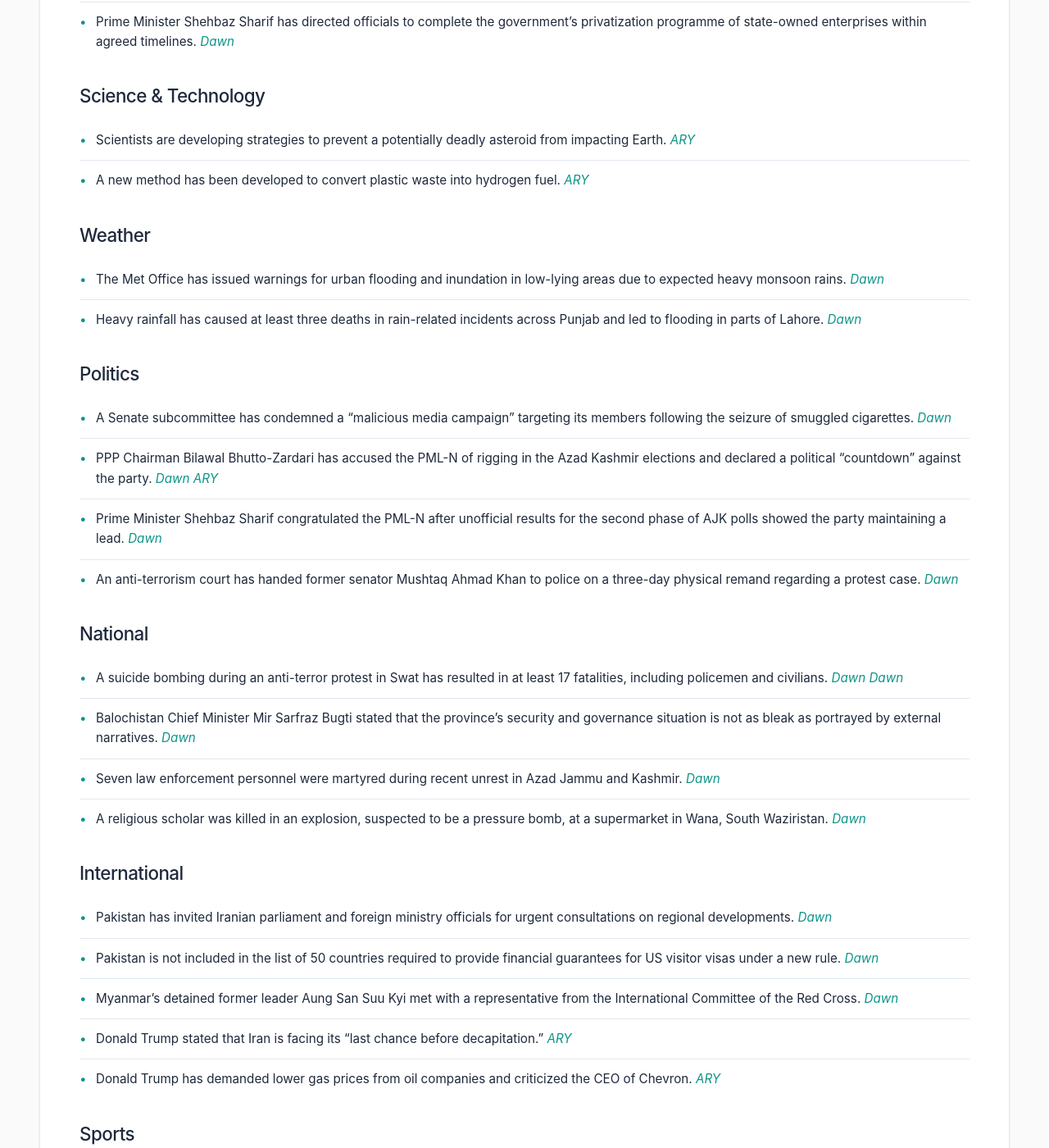
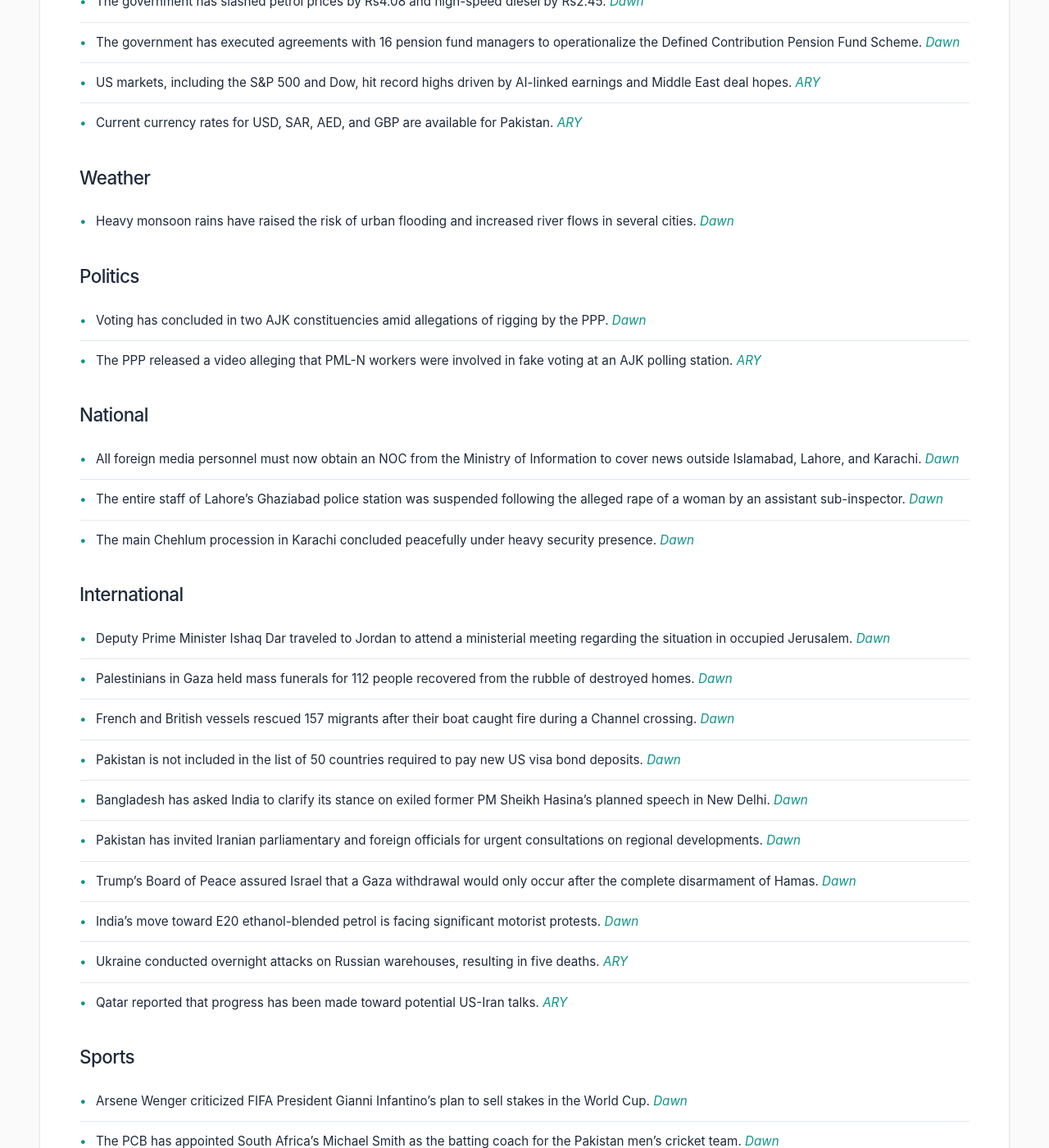
Before and after one commit to zsubzwary/news, a Jekyll site: the page built from en/index.md, in a window 1280 px wide and 1400 px high, scrolled down 625 px. Shown: the whole window at 82% size. Built offline with Jekyll 4.4.1, drawn with Linux system fonts in a browser that asks for light colours; some web fonts are replaced; comment, search, counter and statistics services are not loaded; some of the changed text lies outside the part shown.

Commit message:
DateTime; 2026-08-04T16:04:23.569Z

```diff
--- a/en/index.md
+++ b/en/index.md
@@ -4,51 +4,50 @@ title: Pakistan News Briefing
 lang: en
 ---
 
-Published at: 04-Aug-2026 09:03PKT
+Published at: 04-Aug-2026 21:04PKT
 
 Time to read: 4 mins
 
 ### Economy
-- The government has reduced petrol prices by Rs4.08 and high-speed diesel by Rs2.45. *[Dawn](https://www.dawn.com/news/2020389/govt-slashes-petrol-price-by-rs408-high-speed-diesel-by-rs245)*
-- Agreements have been executed with 16 pension fund managers to operationalize the Defined Contribution Pension Fund Scheme (DCPFS) for public sector employees. *[Dawn](https://www.dawn.com/news/2020481/govt-executes-agreements-with-pension-fund-managers)*
-- Cotton (phutti) arrivals at ginning factories increased by 32% year-on-year as of July 31. *[Dawn](https://www.dawn.com/news/2020476/cotton-production-jumps-32-per-cent)*
-- Prime Minister Shehbaz Sharif has directed officials to complete the government's privatization programme of state-owned enterprises within agreed timelines. *[Dawn](https://www.dawn.com/news/2020371/pm-privatisation)*
-
-### Science & Technology
-- Scientists are developing strategies to prevent a potentially deadly asteroid from impacting Earth. *[ARY](https://arynews.tv/how-scientists-plan-to-stop-deadly-doomsday-asteroid-from-hitting-earth)*
-- A new method has been developed to convert plastic waste into hydrogen fuel. *[ARY](https://arynews.tv/scientists-develop-method-to-turn-plastic-waste-into-hydrogen-fuel)*
+- The State Bank of Pakistan has capped bank charges on digital sales of petroleum products to reduce the financial burden on fuel stations. *[Dawn](https://www.dawn.com/news/2020560/sbp4ag26)*
+- The National Accountability Bureau (NAB) recovered state assets worth Rs2.45 trillion during the second quarter of 2026. *[Dawn](https://www.dawn.com/news/2020570/nab-recovers-rs245tr-worth-of-state-assets-in-second-quarter-of-2026)*
+- Pakistan and Iran have reaffirmed their commitment to expanding bilateral trade to $10 billion. *[Dawn](https://www.dawn.com/news/2020537/pakistan-iran-reaffirm-resolve-to-expand-bilateral-trade-to-10bn)*
+- The government has slashed petrol prices by Rs4.08 and high-speed diesel by Rs2.45. *[Dawn](https://www.dawn.com/news/2020389/govt-slashes-petrol-price-by-rs408-high-speed-diesel-by-rs245)*
+- The government has executed agreements with 16 pension fund managers to operationalize the Defined Contribution Pension Fund Scheme. *[Dawn](https://www.dawn.com/news/2020481/govt-executes-agreements-with-pension-fund-managers)*
+- US markets, including the S&P 500 and Dow, hit record highs driven by AI-linked earnings and Middle East deal hopes. *[ARY](https://arynews.tv/sp-500-dow-hit-record-highs-on-strong-ai-linked-earnings-mideast-deal-hopes)*
+- Current currency rates for USD, SAR, AED, and GBP are available for Pakistan. *[ARY](https://arynews.tv/currency-rates-today-in-pakistan-usd-sar-aed-gbp-aug-4-2026)*
 
 ### Weather
-- The Met Office has issued warnings for urban flooding and inundation in low-lying areas due to expected heavy monsoon rains. *[Dawn](https://www.dawn.com/news/2020465/heavy-rain-warning-raises-flood-risk-in-low-lying-areas)*
-- Heavy rainfall has caused at least three deaths in rain-related incidents across Punjab and led to flooding in parts of Lahore. *[Dawn](https://www.dawn.com/news/2020381/at-least-3-killed-in-rain-related-incidents-across-punjab-parts-of-lahore-inundated)*
+- Heavy monsoon rains have raised the risk of urban flooding and increased river flows in several cities. *[Dawn](https://www.dawn.com/news/2020465/heavy-rain-warning-raises-flood-risk-in-low-lying-areas)*
 
 ### Politics
-- A Senate subcommittee has condemned a "malicious media campaign" targeting its members following the seizure of smuggled cigarettes. *[Dawn](https://www.dawn.com/news/2020464/senate-body-slams-linking-members-to-seizure-of-smuggled-cigarettes)*
-- PPP Chairman Bilawal Bhutto-Zardari has accused the PML-N of rigging in the Azad Kashmir elections and declared a political "countdown" against the party. *[Dawn](https://www.dawn.com/news/2020385/tick-tock-bilawal-says-pml-ns-countdown-has-begun-will-hold-rally-in-ajks-poonch-ahead-of-polls)* *[ARY](https://arynews.tv/bilawal-bhutto-vows-to-reclaim-stolen-seats-in-ajk)*
-- Prime Minister Shehbaz Sharif congratulated the PML-N after unofficial results for the second phase of AJK polls showed the party maintaining a lead. *[Dawn](https://www.dawn.com/news/2020320/pm-shehbaz-congratulates-pml-n-after-party-maintains-lead-in-second-phase-of-ajk-polls)*
-- An anti-terrorism court has handed former senator Mushtaq Ahmad Khan to police on a three-day physical remand regarding a protest case. *[Dawn](https://www.dawn.com/news/2020365/islamabad-atc-hands-mushtaq-ahmad-to-police-on-3-day-physical-remand-in-protest-case)*
+- Voting has concluded in two AJK constituencies amid allegations of rigging by the PPP. *[Dawn](https://www.dawn.com/news/2020547/ajk-elections-voting-concludes-in-two-constituencies-as-ppp-again-alleges-rigging)*
+- The PPP released a video alleging that PML-N workers were involved in fake voting at an AJK polling station. *[ARY](https://arynews.tv/la-27-ppp-catches-pml-n-workers-in-fake-voting)*
 
 ### National
-- A suicide bombing during an anti-terror protest in Swat has resulted in at least 17 fatalities, including policemen and civilians. *[Dawn](https://www.dawn.com/news/2020503/swat-bombing)* *[Dawn](https://www.dawn.com/news/2020350/death-toll-from-suicide-bombing-near-police-station-in-swat-rises-to-17)*
-- Balochistan Chief Minister Mir Sarfraz Bugti stated that the province's security and governance situation is not as bleak as portrayed by external narratives. *[Dawn](https://www.dawn.com/news/2020483/balochistan-not-as-bleak-as-portrayed-says-bugti)*
-- Seven law enforcement personnel were martyred during recent unrest in Azad Jammu and Kashmir. *[Dawn](https://www.dawn.com/news/2020373/ajk-information-secretary-says-7-law-enforcement-personnel-martyred-in-recent-unrest)*
-- A religious scholar was killed in an explosion, suspected to be a pressure bomb, at a supermarket in Wana, South Waziristan. *[Dawn](https://www.dawn.com/news/2020348/religious-scholar-killed-in-explosion-at-supermarket-in-south-waziristans-wana)*
+- All foreign media personnel must now obtain an NOC from the Ministry of Information to cover news outside Islamabad, Lahore, and Karachi. *[Dawn](https://www.dawn.com/news/2020579/all-foreign-media-personnel-to-require-noc-from-info-ministry-for-news-coverage-outside-islamabad-lahore-and-karachi)*
+- The entire staff of Lahore’s Ghaziabad police station was suspended following the alleged rape of a woman by an assistant sub-inspector. *[Dawn](https://www.dawn.com/news/2020559/cop-allegedly-rapes-woman-inside-lahore-police-station-entire-staff-suspended)*
+- The main Chehlum procession in Karachi concluded peacefully under heavy security presence. *[Dawn](https://www.dawn.com/news/2020561/main-chehlum-procession-concludes-peacefully-in-karachi-amid-heavy-security)*
 
 ### International
-- Pakistan has invited Iranian parliament and foreign ministry officials for urgent consultations on regional developments. *[Dawn](https://www.dawn.com/news/2020482/pakistan-to-host-iranian-officials-as-trumps-patience-wears-thin)*
-- Pakistan is not included in the list of 50 countries required to provide financial guarantees for US visitor visas under a new rule. *[Dawn](https://www.dawn.com/news/2020480/pakistan-gets-a-pass-on-new-us-visa-bond-rule)*
-- Myanmar's detained former leader Aung San Suu Kyi met with a representative from the International Committee of the Red Cross. *[Dawn](https://www.dawn.com/news/2020393/myanmars-detained-former-leader-aung-san-suu-kyi-meets-red-cross-official)*
-- Donald Trump stated that Iran is facing its "last chance before decapitation." *[ARY](https://arynews.tv/donald-trump-says-iran-facing-last-chance-before-decapitation)*
-- Donald Trump has demanded lower gas prices from oil companies and criticized the CEO of Chevron. *[ARY](https://arynews.tv/trump-demands-lower-gas-prices-from-oil-companies-chides-chevron-ceo)*
+- Deputy Prime Minister Ishaq Dar traveled to Jordan to attend a ministerial meeting regarding the situation in occupied Jerusalem. *[Dawn](https://www.dawn.com/news/2020574/dar-departs-for-ministerial-meeting-in-jordan-on-deteriorating-situation-in-occupied-jerusalem-fo)*
+- Palestinians in Gaza held mass funerals for 112 people recovered from the rubble of destroyed homes. *[Dawn](https://www.dawn.com/news/2020581/palestinians-mourn-112-people-retrieved-from-rubble-in-gaza)*
+- French and British vessels rescued 157 migrants after their boat caught fire during a Channel crossing. *[Dawn](https://www.dawn.com/news/2020568/nearly-160-migrants-rescued-after-boat-catches-fire-during-channel-crossing)*
+- Pakistan is not included in the list of 50 countries required to pay new US visa bond deposits. *[Dawn](https://www.dawn.com/news/2020480/pakistan-gets-a-pass-on-new-us-visa-bond-rule)*
+- Bangladesh has asked India to clarify its stance on exiled former PM Sheikh Hasina's planned speech in New Delhi. *[Dawn](https://www.dawn.com/news/2020541/bangladesh-asks-india-to-clarify-stance-on-ousted-pm-hasinas-planned-speech-in-new-delhi)*
+- Pakistan has invited Iranian parliamentary and foreign officials for urgent consultations on regional developments. *[Dawn](https://www.dawn.com/news/2020482/pakistan-to-host-iranian-officials-as-trumps-patience-wears-thin)*
+- Trump’s Board of Peace assured Israel that a Gaza withdrawal would only occur after the complete disarmament of Hamas. *[Dawn](https://www.dawn.com/news/2020532/trumps-board-of-peace-reassures-israel-after-tel-avivs-objections-on-gaza-pullout)*
+- India's move toward E20 ethanol-blended petrol is facing significant motorist protests. *[Dawn](https://www.dawn.com/news/2020569/why-indias-petrol-shift-has-motorists-fuming)*
+- Ukraine conducted overnight attacks on Russian warehouses, resulting in five deaths. *[ARY](https://arynews.tv/ukraine-strikes-3-more-russian-warehouses-and-kills-5-people-in-overnight-attacks-officials-say)*
+- Qatar reported that progress has been made toward potential US-Iran talks. *[ARY](https://arynews.tv/qatar-says-progress-made-toward-us-iran-talks)*
 
 ### Sports
-- The Pakistan Cricket Board (PCB) has challenged court orders requiring the disclosure of financial and contractual details of national players. *[Dawn](https://www.dawn.com/news/2020478/pcb-moves-ihc-against-orders-to-disclose-players-financial-details)*
-
-### Health
-- At least 144 children have died from vaccine-preventable diseases, specifically measles and diphtheria, in Karachi during the first seven months of the year. *[Dawn](https://www.dawn.com/news/2020448/144-children-lost-to-diphtheria-measles-since-january-in-karachi)*
+- Arsene Wenger criticized FIFA President Gianni Infantino's plan to sell stakes in the World Cup. *[Dawn](https://www.dawn.com/news/2020564/wenger-says-scrapping-infantinos-world-cup-plan-was-absolutely-necessary)*
+- The PCB has appointed South Africa's Michael Smith as the batting coach for the Pakistan men's cricket team. *[Dawn](https://www.dawn.com/news/2020529/pcb-appoints-south-africas-michael-smith-as-batting-coach-for-pakistan-mens-cricket-team)*
+- Leading African football administrators have expressed support for Infantino. *[ARY](https://arynews.tv/infantino-gets-backing-from-leading-african-football-administrators)*
 
 ### Other
-- Chehlum of Imam Hussain (RA) is being observed across Pakistan. *[ARY](https://arynews.tv/chehlum-of-imam-hussain-being-observed-across-pakistan)*
-- There are reports regarding a potential secret marriage between Bradley Cooper and Gigi Hadid. *[ARY](https://arynews.tv/bradley-cooper-and-gigi-hadid-secretly-married-what-we-know)*
-- Taylor Swift and Travis Kelce have reportedly surprised fans with a new family member. *[ARY](https://arynews.tv/taylor-swift-travis-kelce-surprise-fans-with-new-family-member)*
-- Sweet family moments of Nirmal Purja have resurfaced following his tragic death. *[ARY](https://arynews.tv/nirmal-purjas-sweet-family-moments-resurface-after-tragic-death)*
+- Reports indicate a clash between King Charles and Kate Middleton regarding Prince Harry’s plans to return to the UK. *[ARY](https://arynews.tv/kate-middleton-and-king-charles-clash-over-prince-harrys-uk-return-plans)*
+- King Charles has extended an invitation to Prince Harry to visit Buckingham Palace. *[ARY](https://arynews.tv/royal-rift-deepens-as-king-charles-extends-buckingham-palace-invitation-to-prince-harry)*
+- Katy Perry expressed gratitude to Dua Lipa for her performance at the Sunny Hill Festival. *[ARY](https://arynews.tv/katy-perry-gives-a-warm-thank-you-to-dua-lipa-for-a-magical-debut-at-sunny-hill-festival)*
+- Lewis Hamilton stated he plans to "cancel all work" to play GTA 6 upon its release. *[ARY](https://arynews.tv/lewis-hamilton-says-hell-cancel-all-work-to-play-gta-6-when-it-releases)*
```
